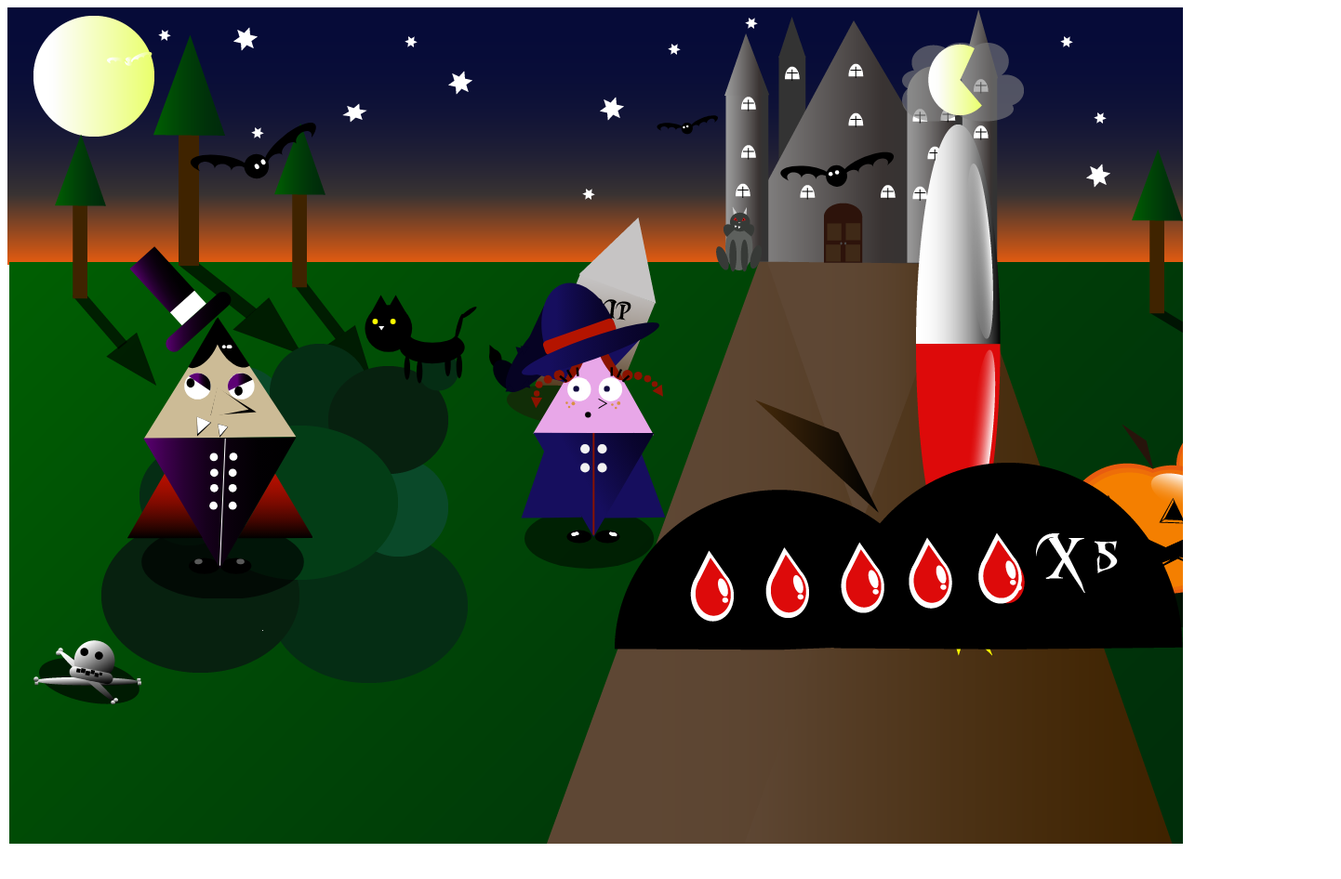
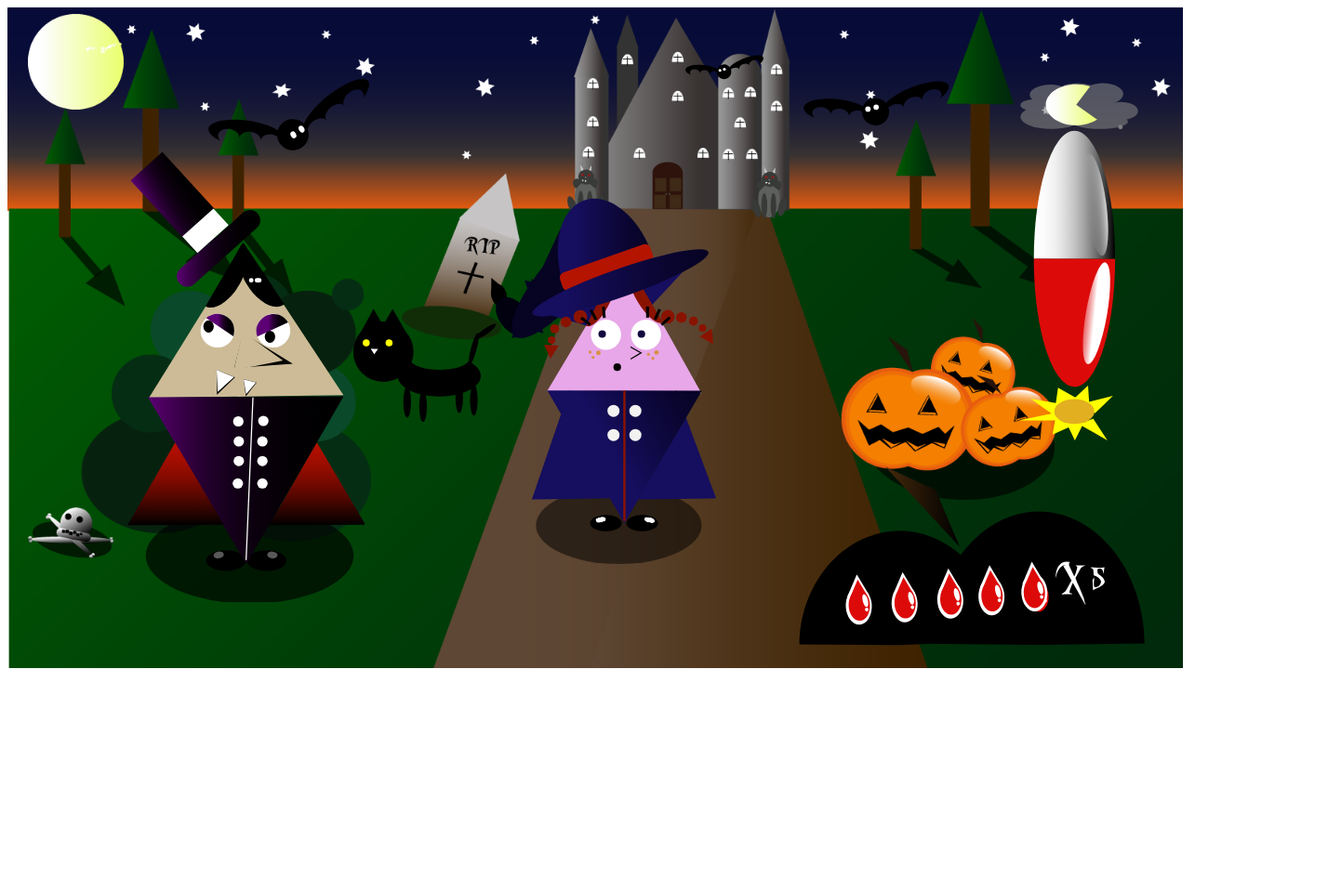
Before and after one commit to June150992/Bloodmania, a plain HTML site: page index.html in a window 1280 px wide. Shown: the whole page at 93% size, 1442 px wide, since content can reach past the window. Drawn offline with Linux system fonts and the light colour scheme.

Commit message:
game screen done

```diff
--- a/style.css
+++ b/style.css
@@ -11,12 +11,14 @@
     background-repeat: no-repeat;
     height: 100%;
     width: 100%;
+    background-size: 100%;
 }
 
 #game_ui {
     position: relative;
     height: 100vw;
     width: 100vw;
+    background-size: 100%;
 
 }
 
@@ -26,8 +28,9 @@
     background-repeat: no-repeat;
     height: 38vw;
     width: 20vw;
-    top: 20vw;
+    top: 12vw;
     left: 10vw;
+    background-size: 100%;
 }
 
 #witch {
@@ -36,31 +39,34 @@
     background-repeat: no-repeat;
     height: 38vw;
     width: 20vw;
-    top: 20vw;
+    top: 12vw;
     left: 40vw;
+    background-size: 100%;
 }
-
+#bloodmeter {
+    position: absolute;
+    background-image: url(assets/bloodmeternew.svg);
+    background-repeat: no-repeat;
+    height: 32vw;
+    width: 20vw;
+    top: 5vw;
+    left: 80vw;
+    background-size: 100%;
+}
 #bloodpoints {
     position: absolute;
-    background-image: url(assets/bloodpoints.png);
+    background-image: url(assets/bloodpointsnew.svg);
     background-repeat: no-repeat;
-    height: 27vw;
-    width: 61vw;
-    top: 33vw;
-    left: 51vw;
+    height: 20vw;
+    width: 30vw;
+    top: 36vw;
+    left: 66vw;
+    background-size: 100%;
+
 
 }
 
-#bloodmeter {
-    position: absolute;
-    background-image: url(assets/bloodmeter.png);
-    background-repeat: no-repeat;
-    height: 66vw;
-    width: 13vw;
-    top: 3vw;
-    left: 75vw;
 
-}
 
 #cat {
    position: absolute;
@@ -69,7 +75,8 @@
     height: 20vw;
     width: 30vw;
     top: 20vw;
-    left: 23vw;
+    left: 20vw;
+    background-size: 100%;
 }
 
 #bat_1 {
@@ -78,8 +85,9 @@
     background-repeat: no-repeat;
     height: 20vw;
     width: 30vw;
-    top: 5vw;
+    top: 0vw;
     left: 10vw;
+    background-size: 100%;
 }
 
 #bat_2 {
@@ -88,8 +96,10 @@
     background-repeat: no-repeat;
     height: 20vw;
     width: 30vw;
-    top: 5vw;
+    top: -3vw;
     left: 58vw;
+    background-size: 100%;
+
 }
 #bat_3 {
     position: absolute;
@@ -97,8 +107,9 @@
     background-repeat: no-repeat;
     height: 20vw;
     width: 30vw;
-    top: 2vw;
+    top: -5vw;
     left: 46vw;
+    background-size: 100%;
 }
 
 
```
Also changed, not shown: assets/bloodmeternew.svg (added), assets/bloodpointsnew.svg (added).
